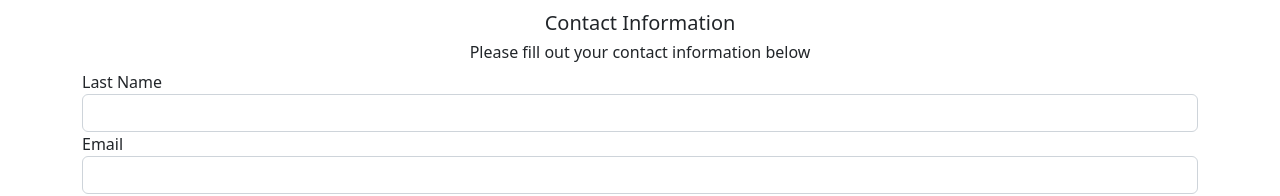
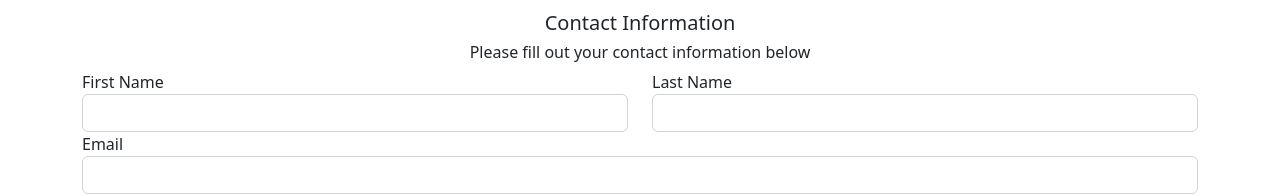
Before and after one commit to PrathmShinde/Form-Validation-Angular-, an Angular app: page / in a window 1280 px wide. Shown: the part 126-322 px from the top of the page. Built offline with nearby package versions, Linux system fonts and the light colour scheme.

Commit message:
Input feild Inserted

```diff
--- a/src/app/app.component.ts
+++ b/src/app/app.component.ts
@@ -6,5 +6,5 @@ import { Component } from '@angular/core';
   styleUrls: ['./app.component.css']
 })
 export class AppComponent {
-  title = 'ng Form Validation';
+  title = 'ngFormValidation';
 }
--- a/src/app/contact/contact.component.html
+++ b/src/app/contact/contact.component.html
@@ -13,12 +13,12 @@
     </div>
     <form [formGroup]="contactForm" (ngSubmit)="postData();">
         <div class="row">
-            <!-- <div class="col">
+            <div class="col">
                 <label>First Name</label>
                 <input type="text" class="form-control" formControlName="fnameFeild">
                 <small *ngIf="contactForm.get('fnameFeild')!.hasError('pattern')">Enter
                     only Alphabets. Digits,Special Symbols are not allowed.</small>
-            </div> -->
+            </div>
             <div class="col">
                 <label>Last Name</label>
                 <input type="text" class="form-control" formControlName="lnameFeild">
```
